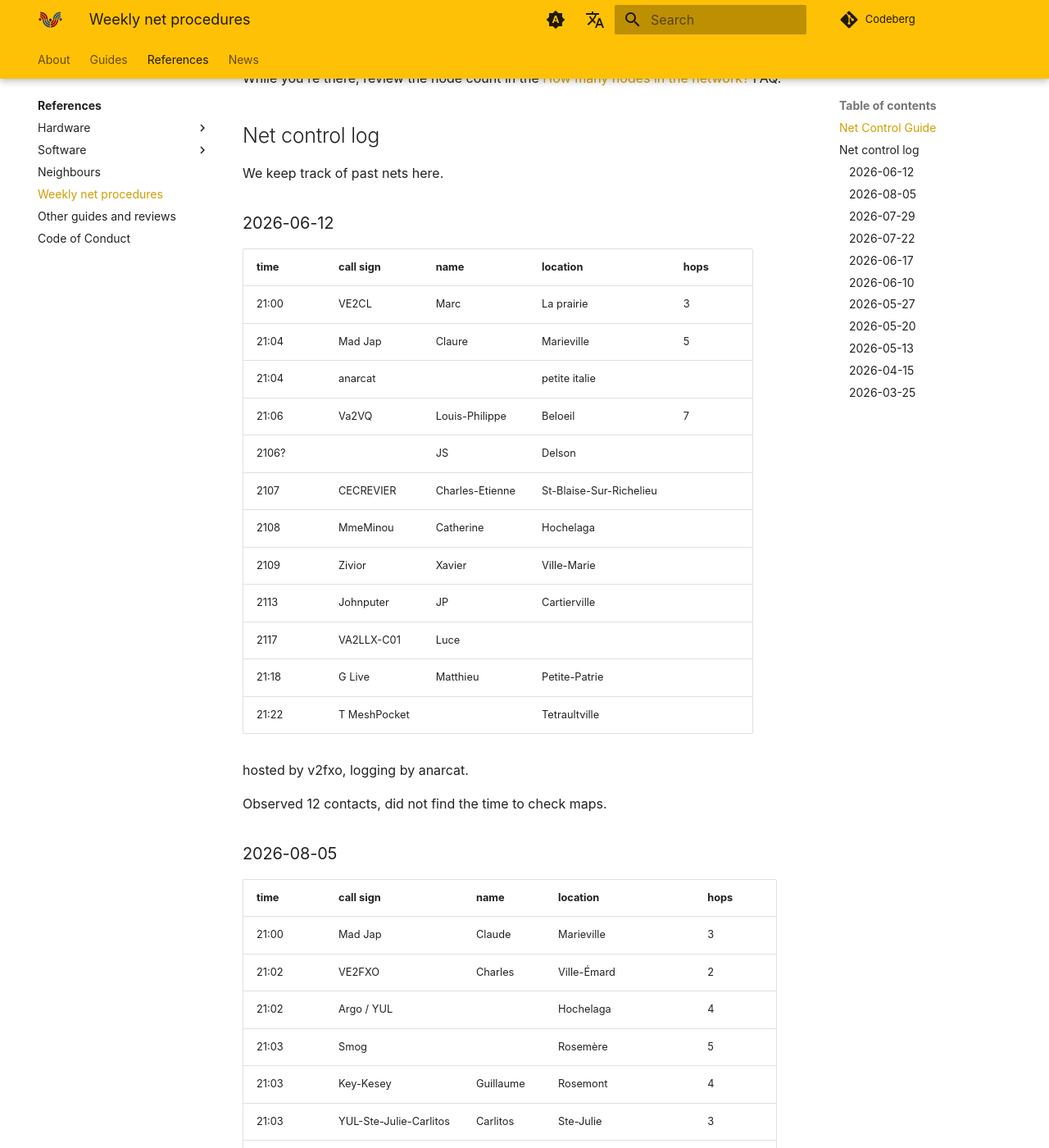
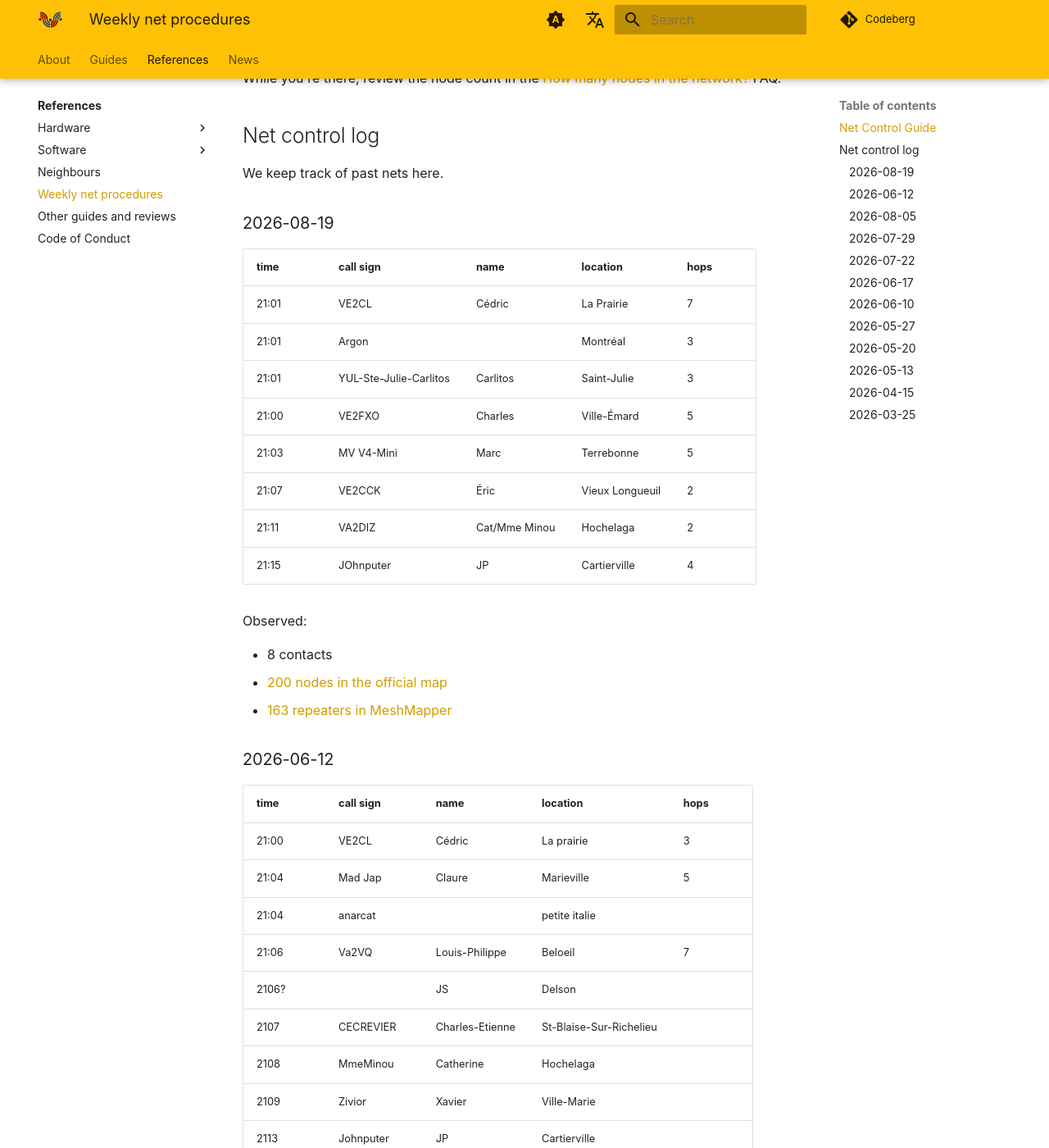
Before and after one commit to ReseauLibre/lora.reseaulibre.ca, an MkDocs documentation site: the page built from docs/references/net.md, in a window 1280 px wide and 1400 px high, scrolled down 1274 px. Shown: the whole window at 82% size. Built offline with MkDocs 1.6.1 and Material for MkDocs 9.7.7, drawn with Linux system fonts in a browser that asks for light colours; plug-ins that fetch from the network failed and are left out; comment, search, counter and statistics services are not loaded.

Commit message:
yesterday's net

```diff
--- a/docs/references/net.md
+++ b/docs/references/net.md
@@ -73,11 +73,30 @@ the network?](../guides/faq.md#how-many-nodes-in-the-network) FAQ.
 
 We keep track of past nets here.
 
+### 2026-08-19
+
+| time  | call sign              | name          | location        | hops |
+|-------|------------------------|---------------|-----------------|------|
+| 21:01 | VE2CL                  | Cédric        | La Prairie      | 7    |
+| 21:01 | Argon                  |               | Montréal        | 3    |
+| 21:01 | YUL-Ste-Julie-Carlitos | Carlitos      | Saint-Julie     | 3    |
+| 21:00 | VE2FXO                 | Charles       | Ville-Émard     | 5    |
+| 21:03 | MV V4-Mini             | Marc          | Terrebonne      | 5    |
+| 21:07 | VE2CCK                 | Éric          | Vieux Longueuil | 2    |
+| 21:11 | VA2DIZ                 | Cat/Mme Minou | Hochelaga       | 2    |
+| 21:15 | JOhnputer              | JP            | Cartierville    | 4    |
+
+Observed:
+
+- 8 contacts
+- [200 nodes in the official map](https://map.meshcore.io/?zoom=7&lat=45.7100&lon=-72.6416)
+- [163 repeaters in MeshMapper](https://yul.meshmapper.net/leaderboard.php)
+
 ### 2026-06-12
 
 | time  | call sign    | name            | location                | hops |
 |-------|--------------|-----------------|-------------------------|------|
-| 21:00 | VE2CL        | Marc            | La prairie              | 3    |
+| 21:00 | VE2CL        | Cédric          | La prairie              | 3    |
 | 21:04 | Mad Jap      | Claure          | Marieville              | 5    |
 | 21:04 | anarcat      |                 | petite italie           |      |
 | 21:06 | Va2VQ        | Louis-Philippe  | Beloeil                 | 7    |
```
Also changed, not shown: docs/guides/faq.md (+1 -0 lines).
